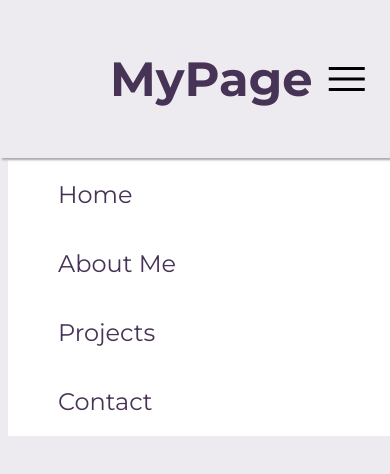
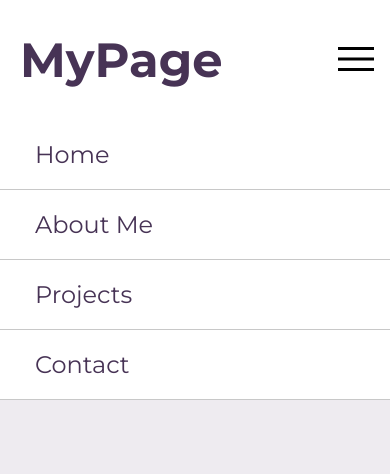
Before and after one commit to hurricane033/Navbar, a plain HTML site: page index.html in a window 390 px wide. Shown: the top 474 px of the page. Drawn offline with nearby package versions, Linux system fonts and the light colour scheme; a web font is replaced by a local one.

Commit message:
some fixes

```diff
--- a/index.html
+++ b/index.html
@@ -19,6 +19,15 @@
     <nav>
         <div class="nav-center">
 
+            <div class="nav-header">
+                <h2>MyPage</h2>
+
+                <button class="nav-toggle">
+                    <i class="material-symbols-outlined" style="font-size: xxx-large;">menu</i>
+                </button>
+            </div>
+
+
             <ul class="menu">
                 <li class="menu-items"><a href="#home">Home</a></li>
                 <li class="menu-items"><a href="#about">About Me</a></li>
@@ -26,19 +35,11 @@
                 <li class="menu-items"><a href="#contact">Contact</a></li>
             </ul>
 
-            <div class="nav-header">
-                <h2>MyPage</h2>
-
-                <button class="nav-toggle">
-                    <i class="material-symbols-outlined" style="font-size: xxx-large;">menu</i>
-                </button>
-
-                <ul class="social-icons">
-                    <li class="social-items"> <a href=""> <i class="fab fa-linkedin"></i></a></li>
-                    <li class="social-items"> <a href="https://github.com/hurricane033"> <i class="fab fa-github"></i></a>
-                    </li>
-                </ul>
-            </div>
+            <ul class="social-icons">
+                <li class="social-items"> <a href=""> <i class="fab fa-linkedin"></i></a></li>
+                <li class="social-items"> <a href="https://github.com/hurricane033"> <i class="fab fa-github"></i></a>
+                </li>
+            </ul>
 
         </div>
     </nav>
--- a/style.css
+++ b/style.css
@@ -1,40 +1,42 @@
 body {
     background-color: rgb(238, 235, 240);
     font-family: "Montserrat", sans-serif;
+    margin: 0;
 }
 
-.nav-header {
-    display: inline-flex;
-    z-index: 900;
-    position: absolute;
+nav{
+    background-color: rgb(255, 255, 255);
+    box-shadow: 2px 2px 2px rgb(172, 171, 171);
+    height: 120px;
+    box-shadow: 0px 2px 2px rgb(92, 91, 91);
+    width: 100%;
+
+}
+.nav-center{
+    margin: 0 auto;
+    display: flex;
     align-items: center;
-    justify-content: space-evenly;
-    width: 100%;
-    height: fit-content;
-    /*background-color: rgb(255, 255, 255);*/
-    padding: 10px;
-    top: 0;
-    left: 0;
-    box-shadow: 2px 2px 2px rgb(172, 171, 171);
+    justify-content: space-between;
+    height: 120px;
 }
 
 h2 {
     font-size: 3rem;
-    margin-left: 100px;
+    margin-left: 20px;
+    padding: 0;
     color: rgb(71, 51, 85);
 }
 
 .menu {
-position: relative;
-    list-style-type: none;
-    width: fit-content;
-    padding: 0%;
+    height: auto;
+    display: flex;
+    margin: auto;
 }
 
 .menu-items {
-    display: inline;
+    display: inline-flex;
     margin: 20px;
-    padding: 10px 20px;
+    padding: 10px;
     font-size: x-large;
 }
 
@@ -42,7 +44,8 @@ position: relative;
     background-color: rgb(238, 235, 240);
     width: fit-content;
     border-radius: 10px;
-    box-shadow: 0px 2px 2px rgb(72, 72, 72);
+    padding: 10px 10px;
+    box-shadow: 0px 4px 4px rgb(72, 72, 72);
 }
 
 a {
@@ -52,19 +55,18 @@ a {
 
 .menu-items:active {
     background-color: rgb(193, 192, 192);
+    transform: translateY(2px);
+    box-shadow: 0px 2px 2px rgb(72, 72, 72);
 }
 
 .social-icons {
     list-style-type: none;
-    margin: auto;
-    position: relative;
-    float: right;
+    margin-right: 20px;
 }
 
 .social-items {
     display: inline;
-    margin: 8px;
-    padding: 10px 15px;
+    padding: 10px;
     font-size: xx-large;
 }
 
@@ -74,20 +76,30 @@ a {
 
 
 @media screen and (max-width: 1220px) {
+    .nav-center{
+        margin: 0 auto;
+        display: inline;
+        height: 120px;
+    }
+
+    .nav-header{
+        display: flex;
+        justify-content: space-between;
+        align-items: center;
+        height: 120px;
+    }
+
     .nav-toggle {
-        display: flex;
+        display: inline;
         background: none;
         border: none;
-        margin-right: 100px;
         padding: 5px 10px;
-        border-radius: 0px;
         cursor: pointer;
-        float: right;
     }
+
     .nav-toggle:hover {
         background-color: rgb(193, 192, 192);
         border-radius: 3px;
-
     }
 
     .nav-toggle:active {
@@ -101,8 +113,8 @@ a {
 
     .menu {
         width: 100%;
-        margin-top: 152px;
-        float: left;
+        padding: 0px;
+        display: block;
     }
 
     .menu-items {
@@ -112,12 +124,17 @@ a {
         width: 100%;
         margin: 0;
         padding: 20px;
-        text-indent: 30px;
+        text-indent: 15px;
+        border-bottom: 1px groove rgba(131, 131, 131, 0.438);
     }
+
     .menu-items:hover {
         background-color: rgb(238, 235, 240);
         box-shadow: none;
-        border-radius: none;
+        border-radius: 0px;
+        margin: 0;
+        padding: 20px;
+        text-indent: 30px;
         width: 100%;
     }
 }
```
